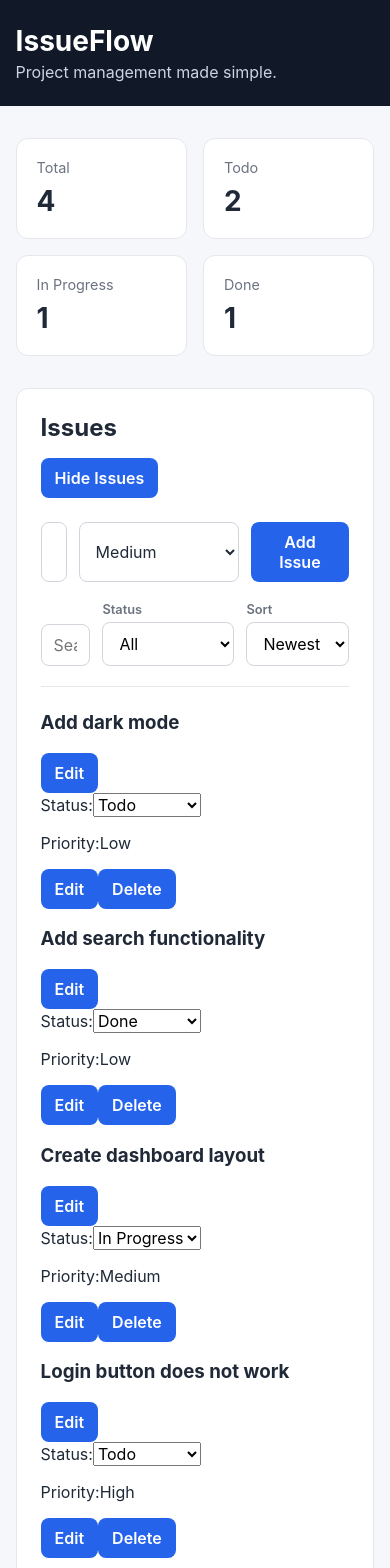
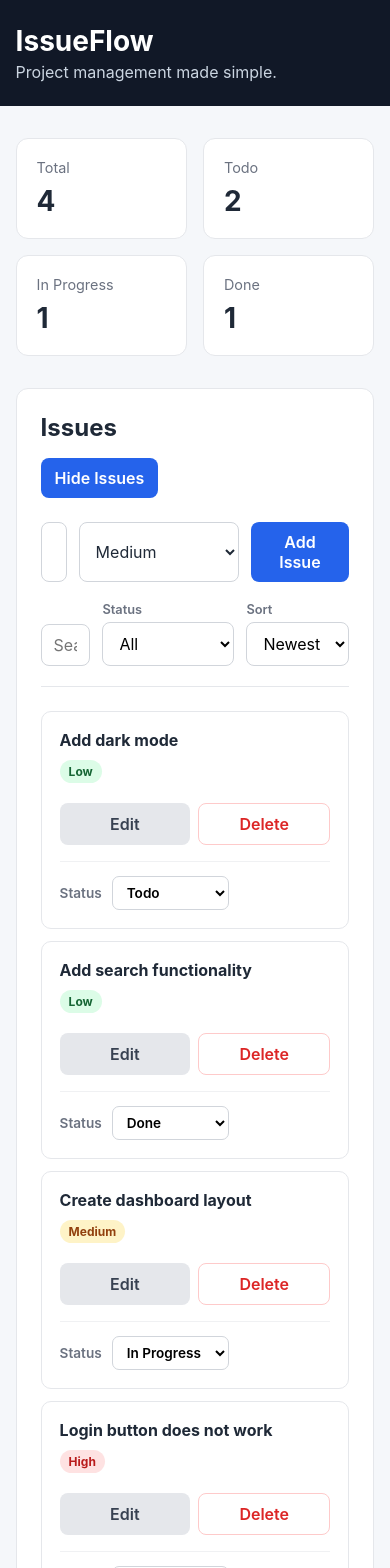
Before and after one commit to DBorhara/issue-flow, a React (Vite) app: page / in a window 390 px wide. Shown: the top 1568 px of the page. Built offline with nearby package versions, Linux system fonts and the light colour scheme.

Commit message:
Style issue cards

```diff
--- a/src/App.css
+++ b/src/App.css
@@ -97,6 +97,17 @@
     align-items: flex-start;
     flex-direction: column;
   }
+  .issue-card-main {
+    flex-direction: column;
+  }
+
+  .issue-actions {
+    width: 100%;
+  }
+
+  .issue-actions button {
+    flex: 1;
+  }
 }
 
 button {
@@ -190,3 +201,126 @@ button:hover {
   outline: 2px solid #93c5fd;
   border-color: #2563eb;
 }
+.issue-card {
+  margin-bottom: 12px;
+  padding: 18px;
+
+  background: #ffffff;
+  border: 1px solid #e5e7eb;
+  border-radius: 10px;
+
+  transition:
+    border-color 0.2s ease,
+    box-shadow 0.2s ease;
+}
+
+.issue-card:hover {
+  border-color: #cbd5e1;
+  box-shadow: 0 4px 12px rgba(0, 0, 0, 0.05);
+}
+
+.issue-card-main {
+  display: flex;
+  align-items: flex-start;
+  justify-content: space-between;
+  gap: 20px;
+}
+
+.issue-card h3 {
+  margin: 0 0 10px;
+  font-size: 1rem;
+}
+
+.issue-actions {
+  display: flex;
+  gap: 8px;
+}
+
+.issue-card-footer {
+  margin-top: 16px;
+  padding-top: 14px;
+
+  border-top: 1px solid #f0f1f3;
+}
+
+.issue-card-footer label {
+  display: flex;
+  align-items: center;
+  gap: 10px;
+
+  color: #6b7280;
+  font-size: 0.85rem;
+  font-weight: 600;
+}
+
+.issue-card-footer select {
+  padding: 7px 10px;
+
+  border: 1px solid #d1d5db;
+  border-radius: 7px;
+
+  background: white;
+}
+
+.issue-badges {
+  display: flex;
+  gap: 8px;
+}
+
+.badge {
+  display: inline-flex;
+  align-items: center;
+
+  padding: 4px 9px;
+  border-radius: 999px;
+
+  font-size: 0.75rem;
+  font-weight: 700;
+}
+
+.priority-high {
+  background: #fee2e2;
+  color: #b91c1c;
+}
+
+.priority-medium {
+  background: #fef3c7;
+  color: #92400e;
+}
+
+.priority-low {
+  background: #dcfce7;
+  color: #166534;
+}
+
+.delete-button {
+  background: transparent;
+  color: #dc2626;
+  border: 1px solid #fecaca;
+}
+
+.delete-button:hover {
+  background: #fef2f2;
+}
+
+.issue-edit {
+  display: grid;
+  gap: 12px;
+}
+
+.issue-edit-input,
+.issue-edit select {
+  width: 100%;
+  padding: 10px 12px;
+
+  border: 1px solid #d1d5db;
+  border-radius: 8px;
+
+  background: white;
+}
+
+.issue-edit-input:focus,
+.issue-edit select:focus {
+  outline: 2px solid #93c5fd;
+  border-color: #2563eb;
+}
--- a/src/components/IssueCard.tsx
+++ b/src/components/IssueCard.tsx
@@ -18,76 +18,118 @@ function IssueCard(props: IssueCardProps) {
 
     function saveChanges() {
         if (editedTitle.trim() === "") {
-            return
+            return;
         }
 
-        props.onTitleChange(props.id, editedTitle.trim())
-        props.onPriorityChange(props.id, editedPriority)
+        props.onTitleChange(props.id, editedTitle.trim());
+        props.onPriorityChange(props.id, editedPriority);
 
-        setIsEditing(false)
+        setIsEditing(false);
     }
 
     function cancelEditing() {
-        setEditedTitle(props.title)
-        setEditedPriority(props.priority)
-        setIsEditing(false)
+        setEditedTitle(props.title);
+        setEditedPriority(props.priority);
+        setIsEditing(false);
     }
+
     return (
-        <div>
+        <article className="issue-card">
             {isEditing ? (
-                <div>
+                <div className="issue-edit">
                     <input
+                        className="issue-edit-input"
                         type="text"
                         value={editedTitle}
                         onChange={(event) =>
-                            setEditedTitle(event.target.value)} />
+                            setEditedTitle(event.target.value)
+                        }
+                    />
+
                     <select
                         value={editedPriority}
                         onChange={(event) =>
-                            setEditedPriority(event.target.value as Priority)}>
+                            setEditedPriority(
+                                event.target.value as Priority
+                            )
+                        }
+                    >
                         <option value="Low">Low</option>
                         <option value="Medium">Medium</option>
                         <option value="High">High</option>
                     </select>
 
+                    <div className="issue-actions">
                         <button onClick={saveChanges}>
                             Save
                         </button>
-                    <button onClick={cancelEditing}>
+
+                        <button
+                            className="secondary-button"
+                            onClick={cancelEditing}
+                        >
                             Cancel
                         </button>
                     </div>
-            )
-                : (
+                </div>
+            ) : (
+                <>
+                    <div className="issue-card-main">
                         <div>
                             <h3>{props.title}</h3>
 
-                        <button onClick={() => setIsEditing(true)}>
+                            <div className="issue-badges">
+                                <span
+                                    className={`badge priority-${props.priority.toLowerCase()}`}
+                                >
+                                    {props.priority}
+                                </span>
+                            </div>
+                        </div>
+
+                        <div className="issue-actions">
+                            <button
+                                className="secondary-button"
+                                onClick={() => setIsEditing(true)}
+                            >
                                 Edit
                             </button>
+
+                            <button
+                                className="delete-button"
+                                onClick={() =>
+                                    props.onDelete(props.id)
+                                }
+                            >
+                                Delete
+                            </button>
                         </div>
-                )}
+                    </div>
+
+                    <div className="issue-card-footer">
                         <label>
-                Status:
+                            Status
+
                             <select
                                 value={props.status}
                                 onChange={(event) =>
-                        props.onStatusChange(props.id, event.target.value as
-                            Status)}>
+                                    props.onStatusChange(
+                                        props.id,
+                                        event.target.value as Status
+                                    )
+                                }
+                            >
                                 <option value="Todo">Todo</option>
-                    <option value="In Progress"> In Progress</option>
+                                <option value="In Progress">
+                                    In Progress
+                                </option>
                                 <option value="Done">Done</option>
                             </select>
                         </label>
-
-            <p>Priority:{props.priority}</p>
-            <button onClick={() => setIsEditing(true)}>
-                Edit
-            </button>
-            <button onClick={() => props.onDelete(props.id)}>
-                Delete
-            </button>
-        </div >
+                    </div>
+                </>
+            )}
+        </article>
     );
 }
 
```
Lines whose indentation alone changed are shown as unchanged.
